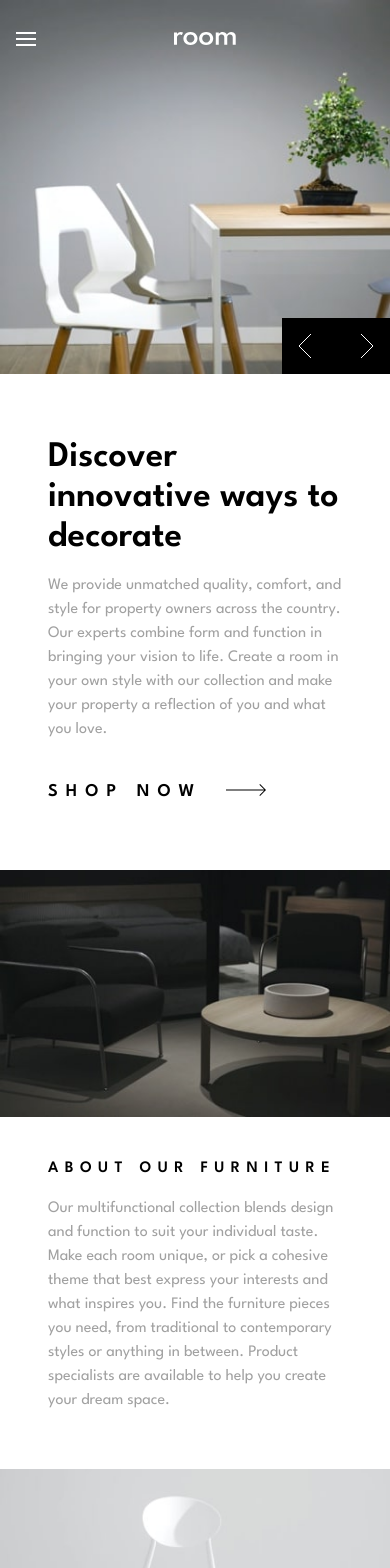
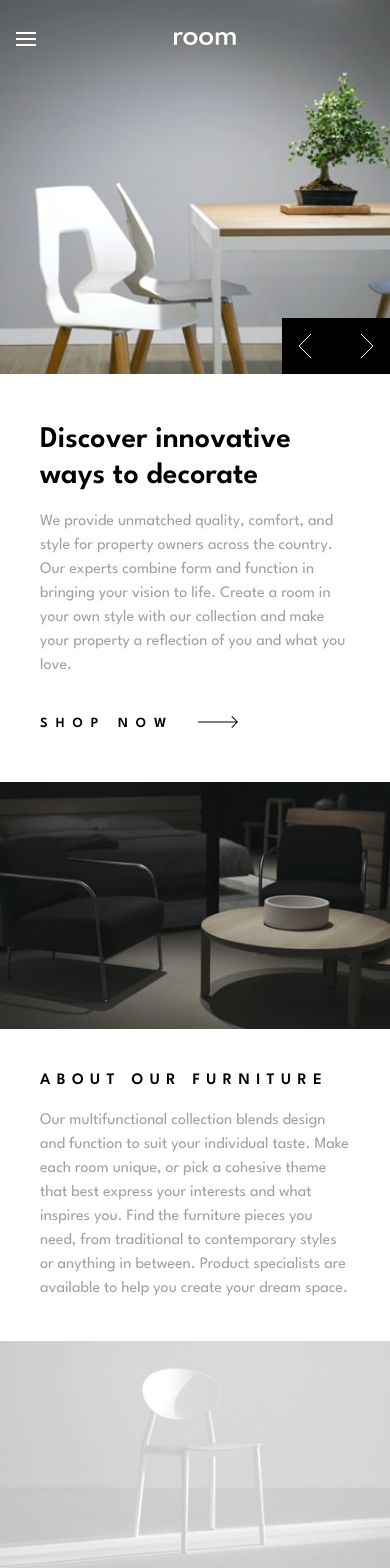
Before and after one commit to aosull97/room-homepage, a React (Vite) app: page / in a window 390 px wide. Shown: the top 1568 px of the page. Built offline with nearby package versions, Linux system fonts and the light colour scheme.

Commit message:
Styling edited

```diff
--- a/src/components/Footer.jsx
+++ b/src/components/Footer.jsx
@@ -25,9 +25,9 @@ const Footer = ({navOpened}) => {
           className="w-full h-full object-cover"
         />
       </div>
-      <div className="px-12 pt-10 pb-10 lg:w-2/5 self-center overflow-scroll max-h-full">
+      <div className="px-10 pt-10 pb-10 lg:w-2/5 self-center overflow-scroll max-h-full">
           <p className="font-semibold text-md tracking-[0.4rem] md:text-2xl">ABOUT OUR FURNITURE</p>
-          <p className="py-4 text-grey-500 lg:text-lg">
+          <p className="pt-4 text-grey-500 lg:text-lg">
             Our multifunctional collection blends design and function to suit
             your individual taste. Make each room unique, or pick a cohesive
             theme that best express your interests and what inspires you. Find
--- a/src/components/ShopNow.jsx
+++ b/src/components/ShopNow.jsx
@@ -4,7 +4,7 @@ import arrow from "/images/icon-arrow.svg";
 const ShopNow = () => {
   return (
     <div>
-        <div className='flex items-center gap-6 text-lg'>
+        <div className='flex items-center gap-6 text-sm md:text-lg'>
             <div className='pt-1'>
                 <p className='tracking-[0.5rem] font-semibold'>SHOP NOW</p>
             </div>
--- a/src/components/Slide1.jsx
+++ b/src/components/Slide1.jsx
@@ -24,8 +24,8 @@ const Slide1 = ({ slideRight, slideLeft }) => {
         />
       </div>
       <div className="lg:w-2/5 lg:place-self-center relative h-100%">
-        <div className="px-12 py-16 md:px-20">
-          <p className="font-semibold text-4xl lg:text-6xl">
+        <div className="px-10 py-12 md:py-16 md:px-20">
+          <p className="font-semibold text-3xl lg:text-6xl">
             Discover innovative ways to decorate
           </p>
           <p className="text-grey-500 py-4 md:text-xl lg:text-lg">
--- a/src/components/Slide2.jsx
+++ b/src/components/Slide2.jsx
@@ -24,8 +24,8 @@ const Slide2 = ({ slideRight, slideLeft}) => {
         />
       </div>
       <div className="lg:w-2/5 lg:place-self-center relative h-100%">
-        <div className="px-12 py-16 md:px-20">
-          <p className="font-semibold text-4xl lg:text-6xl">
+        <div className="px-10 py-12 md:py-16 md:px-20">
+          <p className="font-semibold text-3xl lg:text-6xl">
             We are available all across the globe
           </p>
           <p className="text-grey-500 py-4 md:text-xl lg:text-lg">
--- a/src/components/Slide3.jsx
+++ b/src/components/Slide3.jsx
@@ -24,8 +24,8 @@ const Slide3 = ({ slideRight, slideLeft}) => {
         />
       </div>
       <div className="lg:w-2/5 lg:place-self-center relative h-100%">
-        <div className="px-12 py-16 md:px-20">
-          <p className="font-semibold text-4xl lg:text-6xl">
+        <div className="px-10 py-12 md:py-16 md:px-20">
+          <p className="font-semibold text-3xl lg:text-6xl">
             Manufactured with the best materials
           </p>
           <p className="text-grey-500 py-4 md:text-xl lg:text-lg">
```
